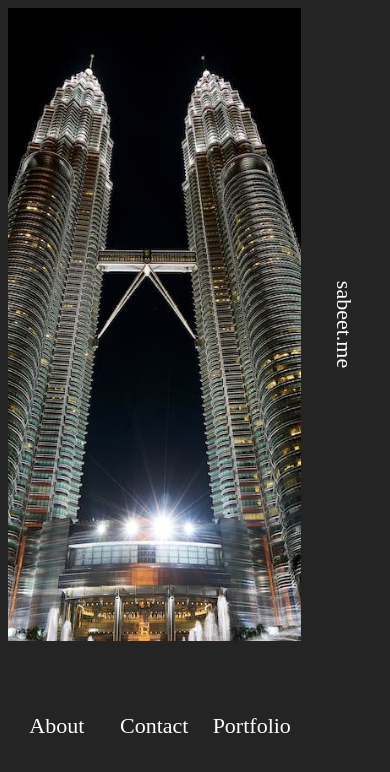
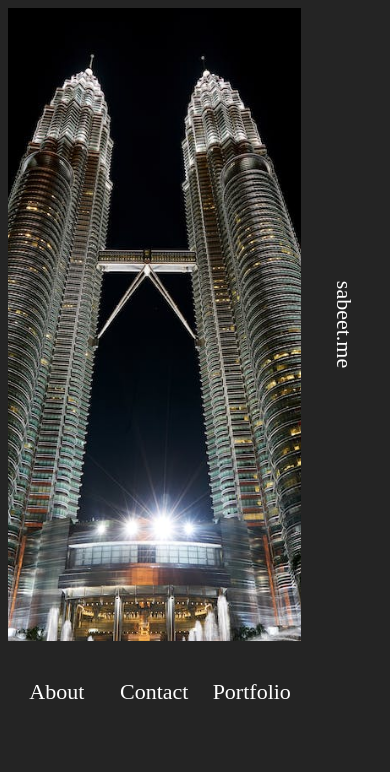
Before and after one commit to sabeet/port-moge, a React (Vite) app in the folder creative-portfolio/: page / in a window 390 px wide. Shown: the top 772 px of the page. Built offline with nearby package versions, Linux system fonts and the light colour scheme.

Commit message:
Updat 	modified:   creative-portfolio/src/GridContainer.css 	modified:   creative-portfolio/src/GridContainer.jsx 	modified:   creative-portfolio/src/index.css

```diff
--- a/creative-portfolio/src/GridContainer.css
+++ b/creative-portfolio/src/GridContainer.css
@@ -4,8 +4,6 @@
     grid-template-rows: repeat(4, 1fr);
     grid-column-gap: 6px;
     grid-row-gap: 6px;
-
-    overflow-x: hidden;
     }
 
 .div1 {
@@ -28,7 +26,7 @@
     .parent {
         display: grid;
         grid-template-columns: repeat(3, 1fr);
-        grid-template-rows: repeat(4, 1fr);
+        grid-template-rows: repeat(3, 1fr) 100px;
         grid-column-gap: 0px;
         grid-row-gap: 0px;
         }
@@ -45,9 +43,9 @@
         .div2 { grid-area: 1 / 3 / 4 / 4;
 
         }
-        .div3 { grid-area: 4 / 1 / 5 / 4;
-                width: 33vw;
-                height: 25vh;
+        .div3 {
+            grid-area: 4 / 1 / 5 / 4;
+            display: flex;
         }
 
 
@@ -58,6 +56,7 @@
     align-items: center;
     justify-content: space-around;
     width: 85vw;
+    height: 100%;
 }
 
 @media screen and (max-width: 800px) {
@@ -70,7 +69,7 @@
     display: grid;
     justify-items: center;
     width: 30vh;
-    height: 20vh;
+    height: 100%;
     align-content: space-around;
 }
 
@@ -78,7 +77,7 @@
     display: grid;
     justify-items: center;
     width: 30vh;
-    height: 20vh;
+    height: 100%;
     align-content: space-around;
 }
 
@@ -86,7 +85,7 @@
     display: grid;
     justify-items: center;
     width: 30vh;
-    height: 20vh;
+    height: 100%;
     align-content: space-around;
 }
 
@@ -94,6 +93,9 @@
     display: grid;
     align-content: space-around;
     justify-content: center;
-    transform: rotate(90deg);
 
 }
+
+.side span{
+    transform: rotate(90deg);
+}
--- a/creative-portfolio/src/GridContainer.jsx
+++ b/creative-portfolio/src/GridContainer.jsx
@@ -11,7 +11,7 @@ const GridContainer = () => {
                 </div>
                 <div className="div2">
                     <div className="side">
-                        sabeet.me
+                        <span>sabeet.me</span>
                     </div>
                 </div>
                 <div className="div3">
--- a/creative-portfolio/src/index.css
+++ b/creative-portfolio/src/index.css
@@ -8,5 +8,5 @@ body {
   font-size: 22px;
   line-height: 1.5;
   color: #ffffff;
-  overflow-x: hidden;
+
 }
```
